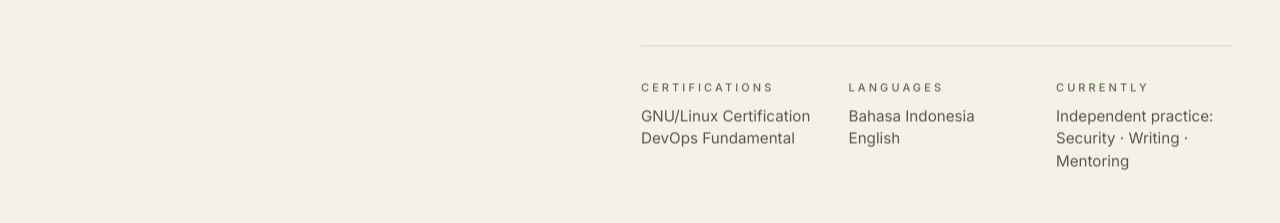
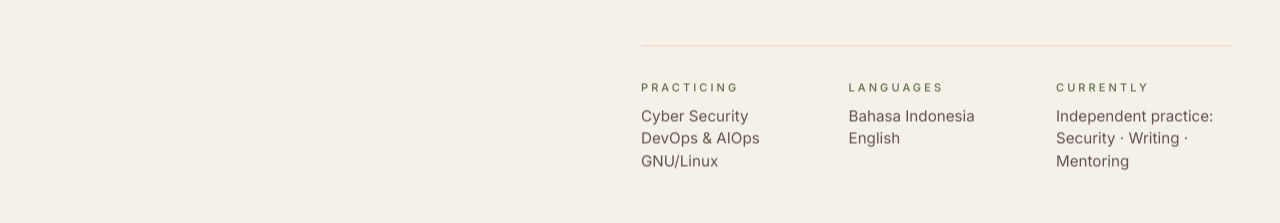
Before and after one commit to javajammer/frmwebid, a plain HTML site: page index.html in a window 1280 px wide. Shown: the part 4717-4940 px from the top of the page. Drawn offline with Linux system fonts and the light colour scheme.

Commit message:
Update index.html and projects.html

```diff
--- a/index.html
+++ b/index.html
@@ -1666,9 +1666,10 @@ This is my personal space for security work, experiments, writing, mentoring, an
 
       <div class="teacher__meta fade-up">
         <div class="teacher__meta-item">
-          <span class="eyebrow">Certifications</span>
-          <p>GNU/Linux Certification</p>
-	  <p>DevOps Fundamental</p>
+          <span class="eyebrow">Practicing</span>
+          <p>Cyber Security</p>
+	  <p>DevOps &amp; AIOps</p>
+	  <p>GNU/Linux</p>
         </div>
         <div class="teacher__meta-item">
           <span class="eyebrow">Languages</span>
```
Also changed, not shown: projects.html (+3 -3 lines).
